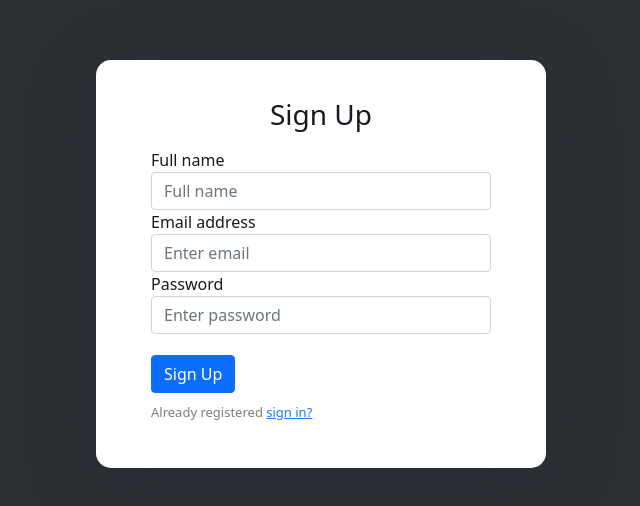
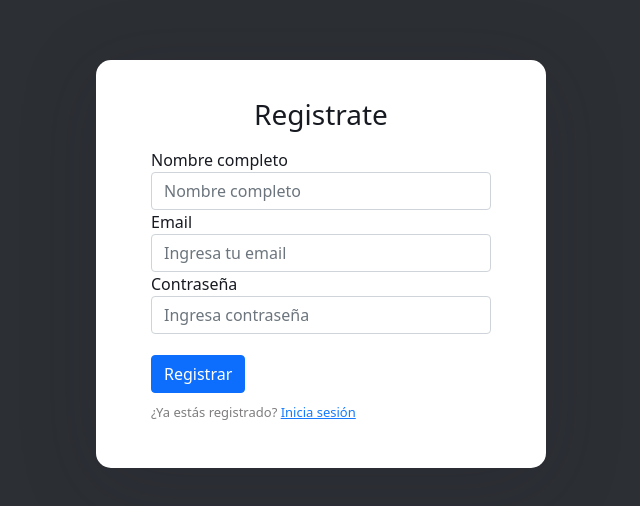
Before and after one commit to MauMT/tecfind.it, a React (Create React App) app in the folder client/: page /signup in a window 1280 px wide. Shown: the part 136-642 px from the top of the page, without its empty margins (319-959 px from the left). Built offline with nearby package versions, Linux system fonts and the light colour scheme.

Commit message:
Change buttons and links names to spanish

```diff
--- a/client/src/components/CreatePost.js
+++ b/client/src/components/CreatePost.js
@@ -140,14 +140,14 @@ export default class CreatePost extends Component {
       <div className="auth-wrapper">
         <div className="auth-inner">
           <form>
-            <h3>Create Post</h3>
+            <h3>Crea un Post</h3>
 
             <div className="form-group">
-              <label>Object name</label>
+              <label>Nombre del objeto</label>
               <input
                 type="text"
                 className="form-control"
-                placeholder="Enter object name"
+                placeholder="Ingresa el nombre del objeto"
                 onChange={(e) => {
                   this.setState({
                     objName: e.target.value,
@@ -157,7 +157,7 @@ export default class CreatePost extends Component {
             </div>
 
             <div className="form-group">
-              <label>Place</label>
+              <label>Lugar</label>
               <Select
                 defaultValue={aulasOptions[0]}
                 options={groupedOptions}
@@ -181,7 +181,7 @@ export default class CreatePost extends Component {
             </div>
 
             <div className="form-group">
-              <label>Date found</label>
+              <label>Fecha encontrado</label>
               <br></br>
               <DatePicker
                 className="form-control"
@@ -191,9 +191,9 @@ export default class CreatePost extends Component {
             </div>
 
             <div className="form-group">
-              <label>Image</label>{" "}
+              <label>Imagen</label>{" "}
               <small className="text-muted">
-                wait for upload success message
+                Espera al mensaje de subida exitosa
               </small>
               <input
                 type="file"
@@ -208,7 +208,7 @@ export default class CreatePost extends Component {
               className="btn btn-primary btn-block btnCreate"
               onClick={this.createpost}
             >
-              Submit
+              Crear
             </button>
           </form>
         </div>
--- a/client/src/components/Home.js
+++ b/client/src/components/Home.js
@@ -110,7 +110,7 @@ export default class Home extends Component {
       <div style={{ marginTop: "50px", paddingBottom: "30px" }}>
         <div className="sidebar">
           <div className="sideItemStyle">
-            <p className="nameStyle"> Status </p>
+            <p className="nameStyle"> Estado </p>
             <div className="btns">
               <button
                 className="btn btnLeft"
@@ -119,7 +119,7 @@ export default class Home extends Component {
                 autoFocus
               >
                 {" "}
-                All{" "}
+                Todos{" "}
               </button>
               <button
                 className="btn btnLeft"
@@ -127,7 +127,7 @@ export default class Home extends Component {
                 onClick={this.handleTag}
               >
                 {" "}
-                Open{" "}
+                Abierto{" "}
               </button>
               <button
                 className="btn btnLeft"
@@ -135,7 +135,7 @@ export default class Home extends Component {
                 onClick={this.handleTag}
               >
                 {" "}
-                Closed{" "}
+                Cerrado{" "}
               </button>
               <button
                 className="btn btnLeft"
@@ -143,12 +143,12 @@ export default class Home extends Component {
                 onClick={this.handleTag}
               >
                 {" "}
-                To be collected{" "}
+               Esperando recolección{" "}
               </button>
             </div>
           </div>
           <div className="sideItemStyle">
-            <p className="nameStyle"> Place </p>
+            <p className="nameStyle"> Lugar </p>
             <div className="btns2 btns">
               <button
                 className="btn btnLeft"
@@ -156,7 +156,7 @@ export default class Home extends Component {
                 onClick={this.handlePlace}
               >
                 {" "}
-                All{" "}
+                Todos{" "}
               </button>
               <button
                 className="btn btnLeft"
@@ -315,7 +315,7 @@ export default class Home extends Component {
         </div>
 
         <div className="postsMenu">
-          <h1 className="post-title">{"Welcome " + this.state.name}</h1>
+          <h1 className="post-title">{"Bienvenido " + this.state.name}</h1>
           <br></br>
           <div className="barrita">
             <input
@@ -349,7 +349,7 @@ export default class Home extends Component {
               })}
             </div>
           ) : (
-            <h2 className="no-posts">Loading posts 😈<br></br><br></br><div class="lds-dual-ring"></div></h2>
+            <h2 className="no-posts">Cargando posts 😈<br></br><br></br><div class="lds-dual-ring"></div></h2>
           )}
         </div>
       </div>
--- a/client/src/components/Login.js
+++ b/client/src/components/Login.js
@@ -52,21 +52,21 @@ export default class Login extends Component {
             <h3>Log In</h3>
 
             <div className="form-group">
-              <label>Email address</label>
+              <label>Email </label>
               <input
                 type="email"
                 className="form-control"
-                placeholder="Enter email"
+                placeholder="Ingresa tu email"
                 onChange={(e) => this.setState({ loginEmail: e.target.value })}
               />
             </div>
 
             <div className="form-group">
-              <label>Password</label>
+              <label>Contraseña</label>
               <input
                 type="password"
                 className="form-control"
-                placeholder="Enter password"
+                placeholder="Ingresa tu contraseña"
                 onChange={(e) =>
                   this.setState({ loginPassword: e.target.value })
                 }
@@ -81,7 +81,7 @@ export default class Login extends Component {
                   id="customCheck1"
                 />
                 <label className="custom-control-label" htmlFor="customCheck1">
-                  Remember me
+                  Recuerdame
                 </label>
               </div>
             </div>
@@ -94,15 +94,15 @@ export default class Login extends Component {
               className="btn btn-primary btn-block"
               onClick={this.login}
             >
-              Submit
+              Ingresar
             </button>
             <p className="forgot-password text-right">
-              Forgot{" "}
+              ¿Olvidaste tu{" "}
               <a
                 href="#"
-                onClick={() => alert("A recovery email has been sent")}
+                onClick={() => alert("Un email para recuperarla ha sido enviado")}
               >
-                password?
+                contraseña?
               </a>
             </p>
           </form>
--- a/client/src/components/MyPosts.js
+++ b/client/src/components/MyPosts.js
@@ -47,7 +47,7 @@ export default class MyPosts extends Component {
   render() {
     return (
       <div style={{ marginTop: "100px" }}>
-        <h1 className="post-title">My posts</h1>
+        <h1 className="post-title">Mis posts</h1>
 
         {this.state.posts && this.state.posts.length > 0 ? (
           <div className="postStyle">
@@ -69,7 +69,7 @@ export default class MyPosts extends Component {
             })}
           </div>
         ) : (
-          <h2 className="no-posts">You have no posts 😖</h2>
+          <h2 className="no-posts">No tienes posts aún 😖</h2>
         )}
       </div>
     );
--- a/client/src/components/Nav.js
+++ b/client/src/components/Nav.js
@@ -1,8 +1,6 @@
 import React from "react";
 import {Link} from "react-router-dom";
 import "../pages/App.css";
-
-
 
 
 export const Nav = (props) => {
@@ -22,23 +20,23 @@ export const Nav = (props) => {
                 <ul className="navbar-nav ml-auto">
                   <li className="nav-item">
                     <Link className="nav-link hola" to={"/"}>
-                      Home
+                      Inicio
                     </Link>
                   </li>
                   <Link className="nav-link hola" to={"/login"}>
             Log in
           </Link>
                   <Link className="nav-link hola" to={"/signup"}>
-            Sign up
+            Registrarse
           </Link>
                   <li className="nav-item">
           <Link className="nav-link hola" to={"/createpost"}>
-            Create post
+            Crear post
           </Link>
         </li>
         <li className="nav-item">
           <Link className="nav-link hola" to={"/myposts"}>
-            My Posts
+            Mis Posts
           </Link>
         </li>
         <li className="nav-item">
--- a/client/src/components/SignUp.js
+++ b/client/src/components/SignUp.js
@@ -46,14 +46,14 @@ export default class SignUp extends Component {
       <div className="auth-wrapper">
         <div className="auth-inner">
           <form>
-            <h3>Sign Up</h3>
+            <h3>Registrate</h3>
 
             <div className="form-group">
-              <label>Full name</label>
+              <label>Nombre completo</label>
               <input
                 type="text"
                 className="form-control"
-                placeholder="Full name"
+                placeholder="Nombre completo"
                 onChange={(e) =>
                   this.setState({ registerName: e.target.value, success: "" })
                 }
@@ -61,11 +61,11 @@ export default class SignUp extends Component {
             </div>
 
             <div className="form-group">
-              <label>Email address</label>
+              <label>Email</label>
               <input
                 type="email"
                 className="form-control"
-                placeholder="Enter email"
+                placeholder="Ingresa tu email"
                 onChange={(e) =>
                   this.setState({ registerEmail: e.target.value, success: "" })
                 }
@@ -73,11 +73,11 @@ export default class SignUp extends Component {
             </div>
 
             <div className="form-group">
-              <label>Password</label>
+              <label>Contraseña</label>
               <input
                 type="password"
                 className="form-control"
-                placeholder="Enter password"
+                placeholder="Ingresa contraseña"
                 onChange={(e) =>
                   this.setState({
                     registerPassword: e.target.value,
@@ -94,10 +94,10 @@ export default class SignUp extends Component {
               className="btn btn-primary btn-block"
               onClick={this.signUp}
             >
-              Sign Up
+              Registrar
             </button>
             <p className="forgot-password text-right">
-              Already registered <a href="/login">sign in?</a>
+              ¿Ya estás registrado? <a href="/login">Inicia sesión</a>
             </p>
           </form>
         </div>
```
